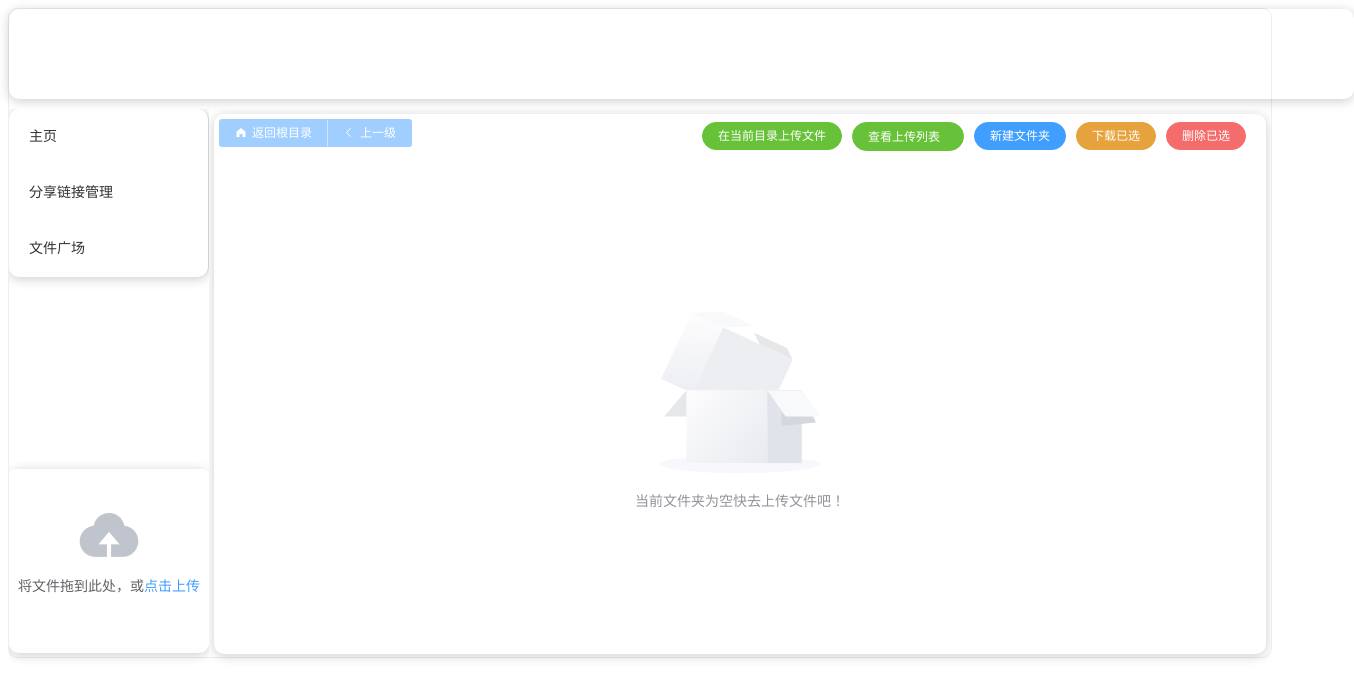
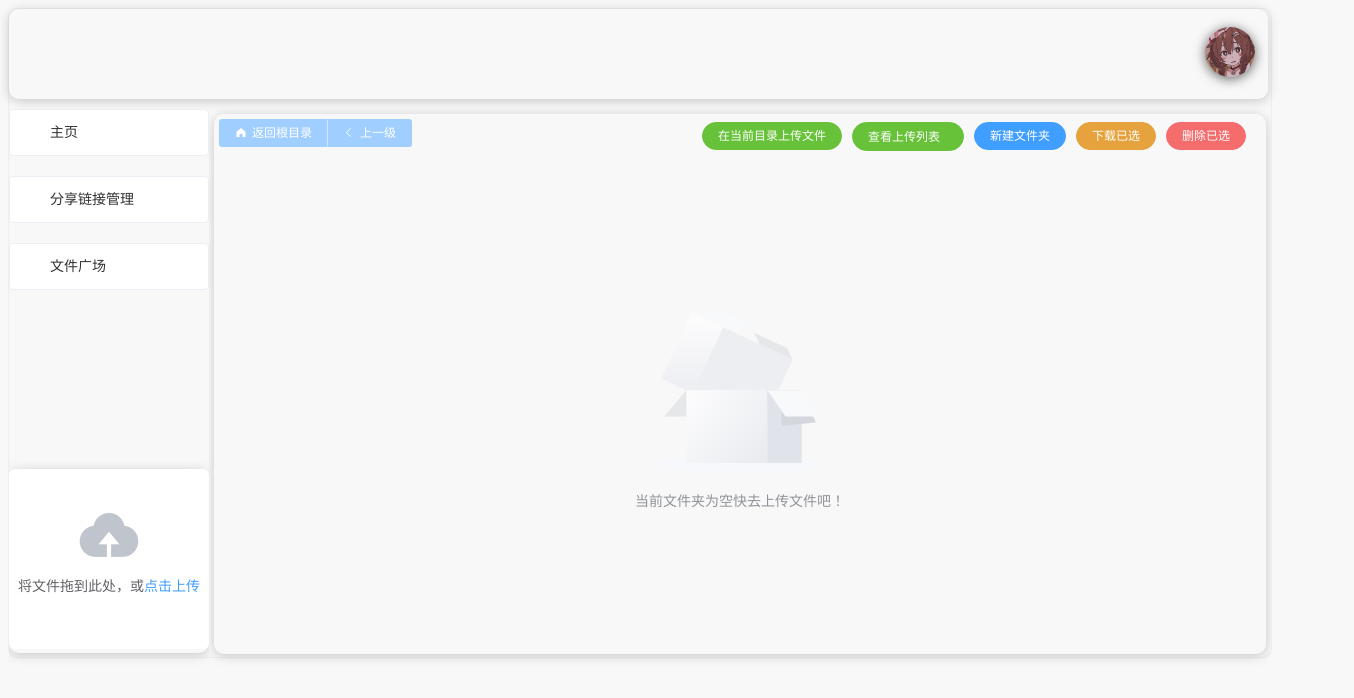
Before and after one commit to ddwl-cn/TitaPan_Client, a Vue app: page /#/ in a window 1280 px wide. Shown: the top 698 px of the page, 1354 px wide, since content can reach past the window. Built offline with nearby package versions, Linux system fonts and the light colour scheme; no server answers.

Commit message:
- 页面调整 - 添加文件夹打包成压缩文件后下载

```diff
--- a/public/index.html
+++ b/public/index.html
@@ -19,5 +19,6 @@
 body {
   /* 取消浏览器滚动条 */
   overflow: hidden;
+    background-color: #f8f8f8;
 }
 </style>
--- a/src/components/Header.vue
+++ b/src/components/Header.vue
@@ -1,34 +1,130 @@
 <template>
-  <el-container>
-<!--    <el-row :gutter="20">-->
-<!--      <el-col :span="16">-->
-<!--        <div class="grid-content bg-purple">-->
-<!--            <el-image :src="require('../assets/Pan_Logo.png')" alt="../assets/Pan_Logo.png" style="width: 30px; height: 30px; margin-top: 8px"></el-image>-->
-<!--        </div>-->
-<!--      </el-col>-->
+  <el-container class="header-main-container">
+    <div class="avatar-right">
 
-<!--      <el-col :span="8">-->
-<!--        <div class="grid-content bg-purple">-->
-<!--          <el-avatar-->
-<!--            src="https://cube.elemecdn.com/0/88/03b0d39583f48206768a7534e55bcpng.png"-->
-<!--          ></el-avatar>-->
-<!--        </div>-->
-<!--      </el-col>-->
-<!--    </el-row>-->
+      <div>
+
+        <el-popover
+            placement="left-start"
+            title=""
+            width="200"
+            @show="getUserInfo()"
+            trigger="hover">
+          <el-avatar  slot="reference" :size="50">
+            <el-image :src="require('../assets/default_avatar.jpg')"></el-image>
+          </el-avatar>
+            <el-card shadow="hover">
+              <div slot="header" class="clearfix">
+                <p :title='userInfo.nike_name'>你好！{{userInfo.nike_name}}</p>
+              </div>
+<!--              <el-link class="text item" style="display: block; text-align: center">-->
+<!--                上传头像-->
+<!--              </el-link>-->
+              <el-button type="danger" style="margin-left: 45px;" icon="el-icon-switch-button" size="mini">登出</el-button>
+            </el-card>
+        </el-popover>
+      </div>
+    </div>
   </el-container>
 </template>
 
 <script>
 export default {
   name: "Header",
+  data(){
+    return {
+      userInfo: {},
+    }
+  },
+  methods:{
+    getUserInfo(){
+      this.$http({
+        method: "GET",
+        url: "/user/getUserInfo",
+      }).then((res)=>{
+        if(res.status === 200){
+          if(res.data.msg === 'getUserInfoSuccess'){
+            this.userInfo = res.data.data;
+          }
+        }
+      })
+    },
+    logout(){
+      this.$http({
+        method: "GET",
+        url: "/logout",
+      }).then((res)=>{
+        if(res.status === 200){
+          if(res.data.msg === 'logoutSuccess'){
+            this.userInfo = {};
+            localStorage.removeItem("token");
+            this.$router.go(0);
+          }
+        }
+      })
+    }
+
+  },
+  mounted() {
+
+  },
+  computed:{
+
+  }
 };
 </script>
 
 <style scoped>
-.el-container{
+.header-main-container{
   height: 90px;
-  width: 1345px;
+  width: 103%;
   margin-left: -20px;
   box-shadow: 0 2px 12px 0 rgba(0, 0, 0, 0.2);
+
 }
+.avatar-right{
+  text-align:right;
+  margin:auto 5% auto 95%;
+
+}
+.el-avatar{
+  box-shadow: 0 2px 12px 0 rgba(0, 0, 0, 0.6);
+}
+.text {
+  font-size: 14px;
+}
+
+.item {
+  margin-bottom: 18px;
+}
+.clearfix{
+  height: 10px;
+}
+.clearfix:before,
+.clearfix:after {
+  display: table;
+  content: "";
+}
+.clearfix:after {
+  clear: both
+}
+
+.box-card {
+  width: 480px;
+}
+p{
+  width: 12em;
+  display: inline-block;
+  overflow: hidden;
+  text-overflow:ellipsis;
+  white-space: nowrap;
+  margin-top: -5px;
+}
+/*.avatar-right div{*/
+/*  width: 80px;*/
+/*  height: 80px;*/
+/*  margin-right: 10px;*/
+/*  background-color: red;*/
+/*  float: right;*/
+/*}*/
 </style>
--- a/src/components/Login.vue
+++ b/src/components/Login.vue
@@ -27,10 +27,10 @@
           </el-form-item>
           <router-link to="/">找回密码</router-link>&ensp;
           <router-link to="/registry">注册账号</router-link>
+
           <el-form-item>
             <el-button type="primary" icon="el-icon-upload" @click="doLogin()"
-              >登 录</el-button
-            >
+              >登 录</el-button>
           </el-form-item>
         </el-form>
       </el-row>
--- a/src/components/Navigation.vue
+++ b/src/components/Navigation.vue
@@ -1,11 +1,13 @@
 <template>
-  <div>
+  <el-container>
     <el-menu>
-      <el-container class="is-vertical shadow-container">
-      <router-link to="/user/home">
+<!--      <el-container class="is-vertical shadow-container">-->
+        <el-card shadow="hover">
+      <router-link to="/user/home" >
         <template slot="title">主页</template>
         <el-menu-item index="1">主页</el-menu-item>
       </router-link>
+        </el-card>
 
       <!-- <router-link to="/user/extract/:share_uuid/:share_code">
         <template slot="title">提取文件</template>
@@ -13,20 +15,26 @@
         <el-menu-item index="2">提取文件</el-menu-item>
       </router-link> -->
 
+        <el-card shadow="hover">
       <router-link to="/user/share">
         <template slot="title">分享链接管理</template>
         <el-menu-item index="3">分享链接管理</el-menu-item>
       </router-link>
-
+        </el-card>
+        <el-card shadow="hover">
+        <router-link to="/user/share">
       <template slot="title">文件广场</template>
       <el-menu-item index="4">文件广场</el-menu-item>
-  </el-container>
+        </router-link>
+        </el-card>
+<!--  </el-container>-->
     </el-menu>
 <!--    <el-container class="is-vertical shadow-container" style="margin-top: 50px;height: 50px">-->
-      <el-upload
+    <el-footer>
+    <el-upload
           class="upload-demo shadow-container"
           drag
-          style="width: 200px;margin-top: 192px"
+          style="width: 200px;margin-top: 159px;margin-left: -20px"
           action=""
           :on-change="onChange"
           :auto-upload="false"
@@ -36,8 +44,9 @@
         <i class="el-icon-upload"></i>
         <div class="el-upload__text">将文件拖到此处，或<em>点击上传</em></div>
       </el-upload>
-<!--    </el-container>-->
-  </div>
+    </el-footer>
+    <!--    </el-container>-->
+  </el-container>
 </template>
 
 <script>
@@ -69,10 +78,17 @@ export default {
   border-radius: 10px;
 }
 .el-menu-item{
-
+  width: 100%;
+  margin-top: -25px;
+}
+/*浏览器中寻找 修改一级导航栏浮动颜色*/
+.el-submenu__title:hover, .el-menu-item:focus, .el-menu-item:hover{
+  background-color: white;
 }
 .el-menu{
-  border-radius: 10px;
+  border-style: none;
+  border-radius: 15px;
+  background-color: #f8f8f8;
 }
 /deep/ .el-upload{
   width: 100%;
@@ -82,6 +98,14 @@ export default {
   width: 100%;
   border-style: none;
 }
+.el-card{
+  width: 99%;
+  height: 45px;
+  margin-bottom: 20px;
+}
+/*.el-card :hover{*/
+/*  background-color: RGB(237,245,254);*/
+/*}*/
 a {
   text-decoration: none;
   color: black;
--- a/src/components/Registry.vue
+++ b/src/components/Registry.vue
@@ -15,7 +15,16 @@
               placeholder="请输入用户名"
               prefix-icon
             ></el-input>
+
           </el-form-item>
+          <el-form-item id="nike_name" prop="nike_name" label="昵称">
+          <el-input
+              v-model="userInfo.nike_name"
+              placeholder="请输入用户昵称"
+              prefix-icon
+          ></el-input>
+          </el-form-item>
+
           <el-form-item id="password" prop="password" label="密码">
             <el-input
               v-model="userInfo.u_password"
@@ -41,8 +50,7 @@
               type="primary"
               icon="el-icon-upload"
               @click="doRegistry()"
-              >注 册</el-button
-            >
+              >注 册</el-button>
           </el-form-item>
         </el-form>
       </el-row>
@@ -60,6 +68,7 @@ export default {
         u_name: "",
         u_password: "",
         r_password: "",
+        nike_name: "",
       },
     };
   },
@@ -128,9 +137,9 @@ export default {
   /*background: url("../assets/images/login_bg.png") no-repeat;*/
   background-size: cover;
   width: 400px;
-  height: 400px;
+  height: 500px;
   margin: 215px auto;
-  margin-top: 150px;
+  margin-top: 100px;
   overflow: hidden;
   padding-top: 10px;
   line-height: 40px;
--- a/src/pages/FileMainContent.vue
+++ b/src/pages/FileMainContent.vue
@@ -12,7 +12,7 @@
       :default-sort="{ prop: 'f_size' }"
       @select="handleSelect"
       @select-all="handleSelectAll"
-      style="width: 100%;margin-top: 10px;border-radius: 15px"
+      style="width: 100%;margin-top: 10px;border-radius: 15px;"
       @row-dblclick="preview"
       v-loading="loadingData"
       element-loading-text="数据加载中，请稍等......"
@@ -237,7 +237,7 @@
             type="warning"
             icon="el-icon-download"
             size="mini"
-            v-show="!scope.row.isEdit && !scope.row.isFolder"
+            v-show="!scope.row.isEdit"
             @click="downloadFile(scope.row)"
           ></el-button>
           </div>
@@ -408,6 +408,7 @@ export default {
                 // 更新成功
                 rowData.old_f_name = rowData.f_name;
                 this.$set(rowData, "isEdit", false);
+                this.getUserFileList();
               } else if (res.data.msg === "fileNameRepetitive") {
                 // 重名不能修改
                 rowData.f_name = rowData.old_f_name;
@@ -443,6 +444,7 @@ export default {
             // 更新成功
             rowData.old_f_name = rowData.f_name;
             this.$set(rowData, "isEdit", false);
+            this.getUserFileList();
           } else if (res.data.msg === "fileNameRepetitive") {
             // 重名不能修改
             rowData.f_name = rowData.old_f_name;
@@ -538,7 +540,7 @@ export default {
       })
         .then((res) => {
           // 创建写入流 filename为下载的文件名
-          const fileStream = streamSaver.createWriteStream(rowData.old_f_name, {
+          const fileStream = streamSaver.createWriteStream((rowData.old_f_name + (rowData.isFolder ? ".zip" : "")), {
             size: res.headers.get("content-length"),
           });
           const readableStream = res.body;
@@ -563,9 +565,27 @@ export default {
         });
     },
     downloadSelected(rows) {
+      var flag = false;
       rows.forEach((item) => {
-        this.downloadFile(item);
+        if(item.isFolder) flag = true;
       });
+      if(flag) {
+        this.$confirm("所选下载文件包含文件夹，文件夹将以压缩包(.zip)格式返回, 是否继续?", "提示", {
+          confirmButtonText: "确定",
+          cancelButtonText: "取消",
+          type: "warning",
+        }).then(() => {
+          rows.forEach((item) => {
+            this.downloadFile(item);
+          });
+        })
+      }
+      else{
+        rows.forEach((item) => {
+          this.downloadFile(item);
+        });
+      }
+
     },
     createFolder() {
       let res = {
--- a/src/pages/ShareContent.vue
+++ b/src/pages/ShareContent.vue
@@ -15,7 +15,7 @@
         )
       "
         :default-sort="{ prop: 'f_name' }"
-        style="width: 100%"
+        style="width: 100%;border-radius: 15px;"
     >
       <el-table-column
           label="文件名"
--- a/src/pages/ShareMain.vue
+++ b/src/pages/ShareMain.vue
@@ -22,7 +22,8 @@ export default {
   line-height: 160px;
 }
 .el-container {
-  box-shadow: 0 2px 12px 0 rgba(0, 0, 0, 0.1);
+  box-shadow: 0 2px 12px 0 rgba(0, 0, 0, 0.2);
   margin-bottom: 40px;
+  height: 540px;
 }
 </style>
```
Also changed, not shown: src/assets/default_avatar.jpg (added).
